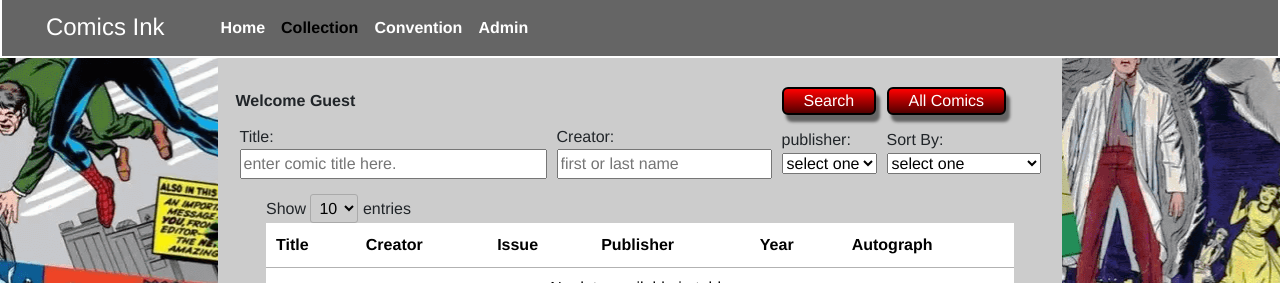
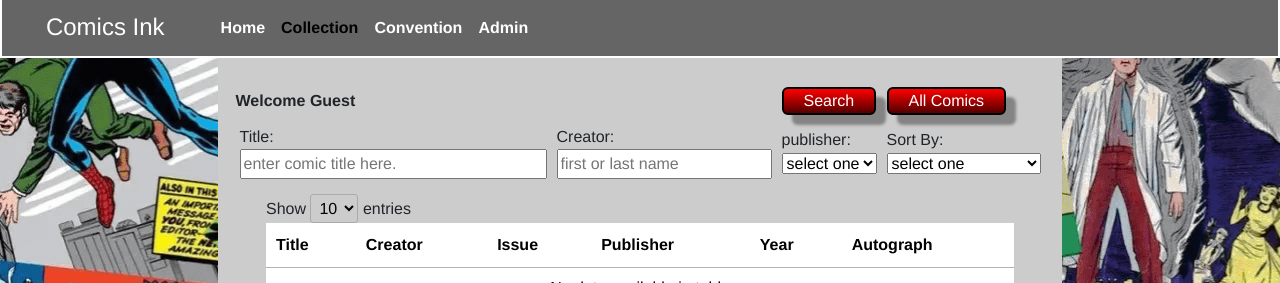
Before and after one commit to philemmons/Comic-Ink, a PHP site: page /collection.php in a window 1280 px wide. Shown: the part 288-571 px from the top of the page. Run offline with PHP 8.4, Linux system fonts and the light colour scheme; data that the repository does not hold is empty; some libraries are stand-ins or nearby versions.

Commit message:
button css

```diff
--- a/css/styleFinal.css
+++ b/css/styleFinal.css
@@ -108,7 +108,7 @@ td {
 
 .btn {
   border: 2px solid #000000;
-  box-shadow: 4px 7px 3px #656565;
+  box-shadow: 10px 10px 3px rgba(101, 101, 101, 0.7);
   color: white;
   background-color: red;
   background-image: linear-gradient(to bottom, #ff0000, #520000);
```
